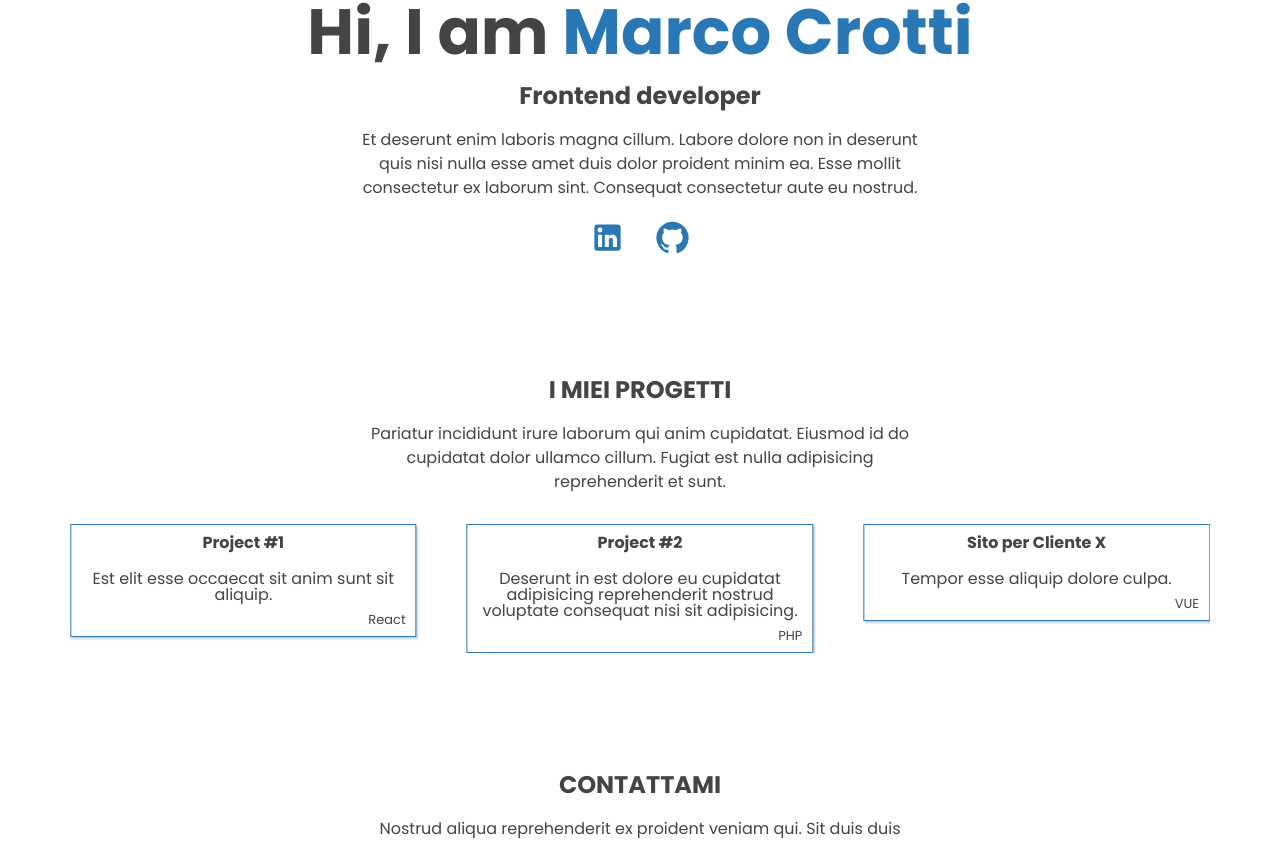
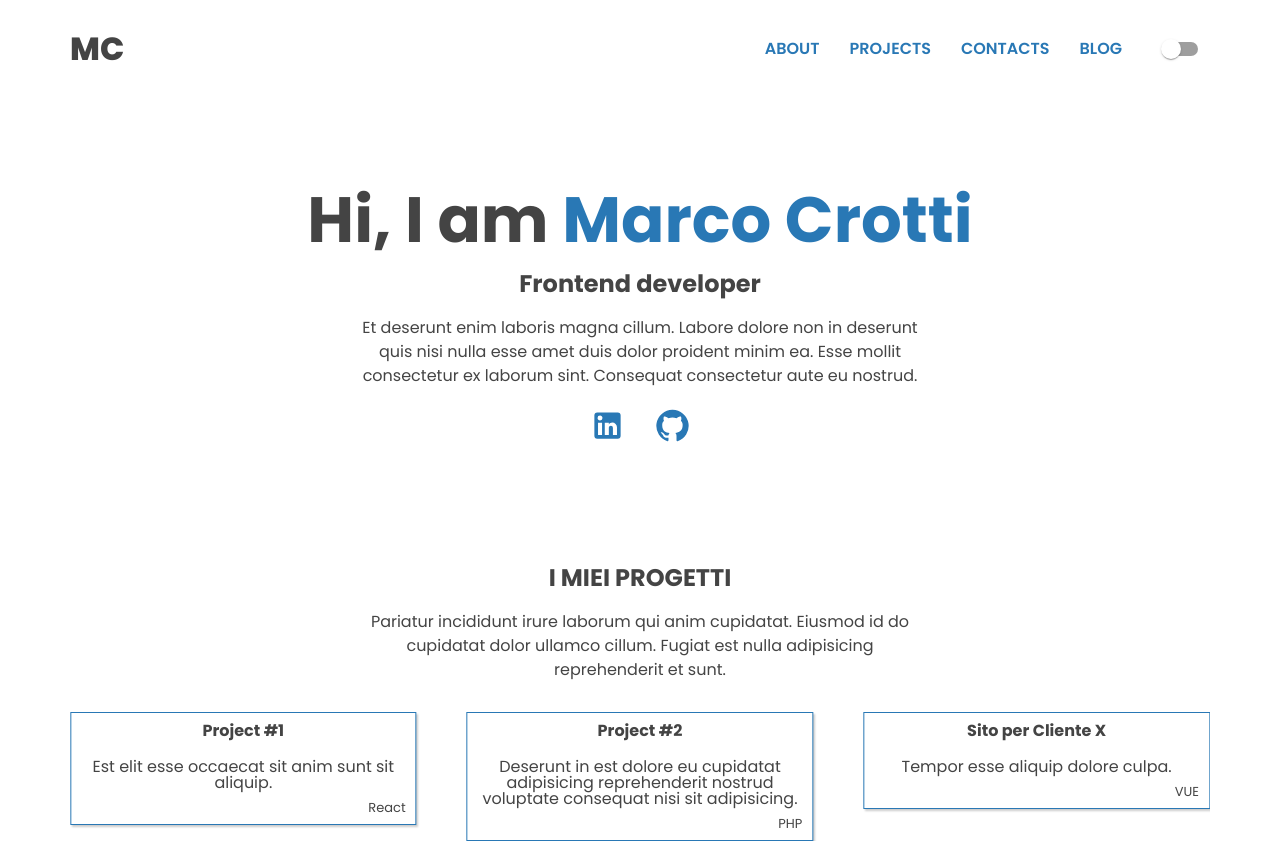
Before and after one commit to dmaggiore-sorint/ribes-portfolio, a React (Create React App) app: page / in a window 1280 px wide. Shown: the top 843 px of the page. Built offline with nearby package versions, Linux system fonts and the light colour scheme.

Commit message:
Aggiunto componente Navbar

```diff
--- a/src/App.js
+++ b/src/App.js
@@ -2,11 +2,14 @@ import Navbar from "./components/Navbar";
 import About from "./components/About";
 import Projects from "./components/Projects";
 import Contacts from "./components/Contacts";
+import { useState } from "react";
 
 function App() {
+  const [darkMode, setDarkMode] = useState(false);
   return (
     <div>
-      <About />
+      <Navbar darkMode={darkMode} setDarkMode={setDarkMode} />
+      <About darkMode={darkMode} />
       <Projects />
       <Contacts />
     </div>
--- a/src/components/About.js
+++ b/src/components/About.js
@@ -2,12 +2,12 @@ import { about } from "../portfolio";
 import LinkedInIcon from "@mui/icons-material/LinkedIn";
 import GitHubIcon from "@mui/icons-material/GitHub";
 
-function About() {
+function About({ darkMode }) {
   return (
     <section id="about" className="about">
       {about?.fullName && (
         <h1 className="about__title">
-          Hi, I am <span>{about.fullName}</span>
+          Hi, I am <span>{darkMode ? "Batman" : about.fullName}</span>
         </h1>
       )}
       {about?.role && <h3 className="about__role">{about.role}</h3>}
--- a/src/components/Navbar.js
+++ b/src/components/Navbar.js
@@ -1,5 +1,29 @@
-function Navbar() {
-  return <div>Navbar</div>;
+import { Switch } from "@mui/material";
+import { about } from "../portfolio";
+
+function Navbar({ darkMode, setDarkMode }) {
+  return (
+    <div className="navbar">
+      <div className="navbar__container">
+        <div className="navbar__logo">{about.abbrevation}</div>
+        <ul>
+          <li>
+            <a href="#about">about</a>
+          </li>
+          <li>
+            <a href="#projects">projects</a>
+          </li>
+          <li>
+            <a href="#contacts">contacts</a>
+          </li>
+          <li>
+            <a href="">Blog</a>
+          </li>
+          <Switch onClick={() => setDarkMode(!darkMode)} />
+        </ul>
+      </div>
+    </div>
+  );
 }
 
 export default Navbar;
--- a/src/index.css
+++ b/src/index.css
@@ -25,6 +25,41 @@ h2 {
 }
 h3 {
   font-size: 24px;
+}
+
+.navbar {
+  padding: 0 12px;
+}
+.navbar__container {
+  max-width: 1140px;
+  margin: 0 auto;
+  padding: 30px 0 120px;
+  display: flex;
+  justify-content: space-between;
+  align-items: center;
+}
+.navbar__logo {
+  font-size: 32px;
+  font-weight: 800;
+}
+.navbar ul {
+  list-style-type: none;
+  margin: 0;
+  padding: 0;
+  display: flex;
+  align-items: center;
+}
+.navbar li {
+  margin-right: 30px;
+}
+.navbar li:last-child {
+  margin-right: 0;
+}
+.navbar a {
+  text-decoration: none;
+  color: rgb(41, 120, 181);
+  font-weight: 600;
+  text-transform: uppercase;
 }
 
 .about {
--- a/src/portfolio.js
+++ b/src/portfolio.js
@@ -1,5 +1,6 @@
 export const about = {
   fullName: "Marco Crotti",
+  abbrevation: "MC",
   role: "Frontend developer",
   description:
     "Et deserunt enim laboris magna cillum. Labore dolore non in deserunt quis nisi nulla esse amet duis dolor proident minim ea. Esse mollit consectetur ex laborum sint. Consequat consectetur aute eu nostrud.",
```
